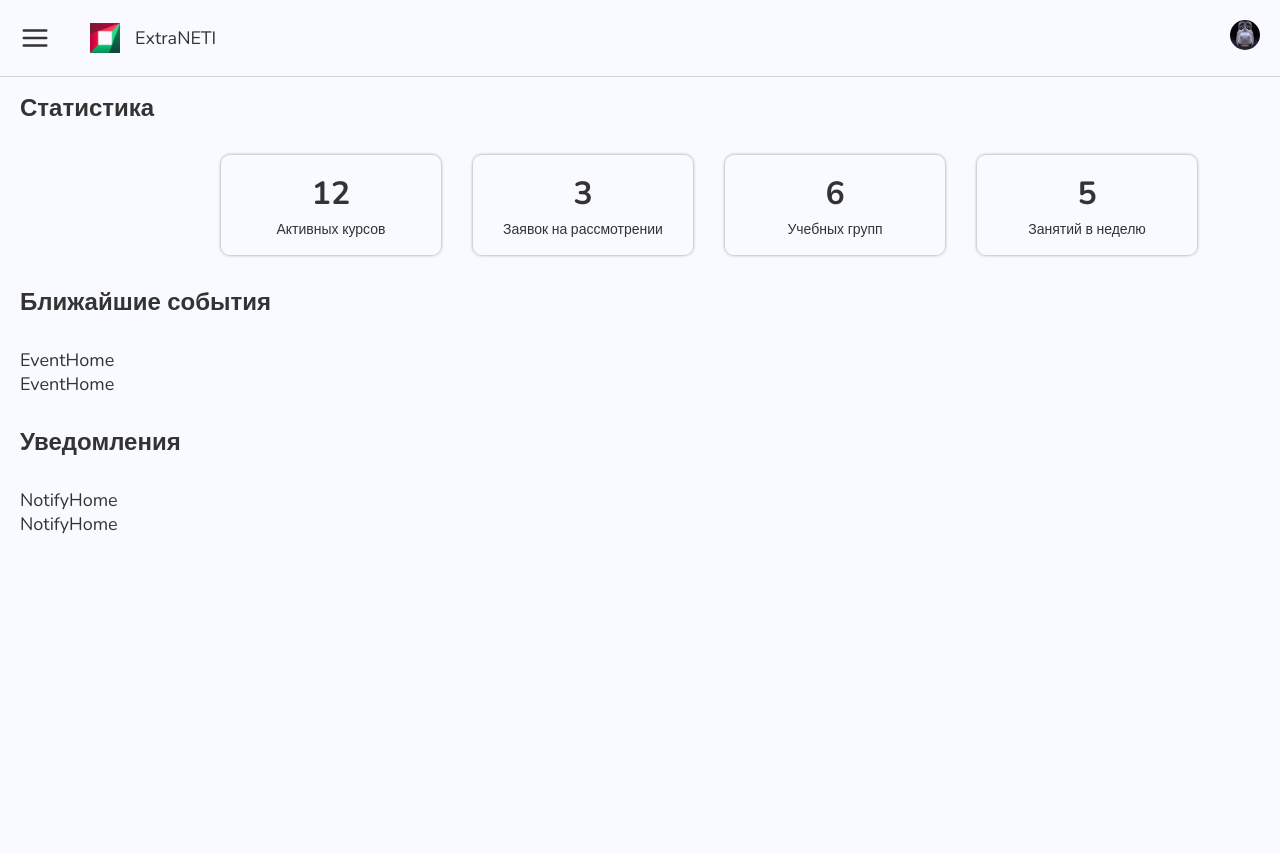
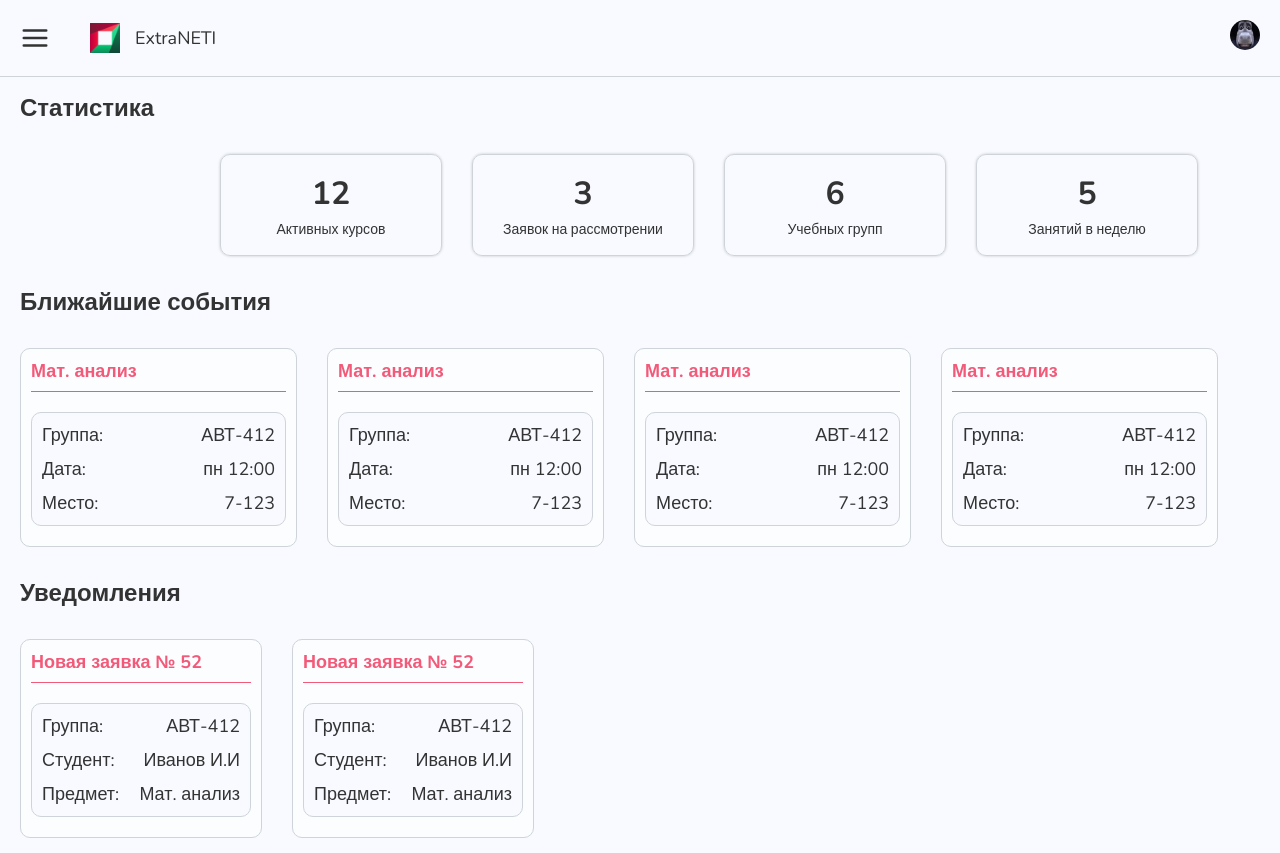
Before and after one commit to tw1zz9/NSTU-prjct, a React (Create React App) app: page / in a window 1280 px wide. Before the commit the page ends 800 px from the top, so only its background shows below. Built offline with nearby package versions, Linux system fonts and the light colour scheme; a web font is replaced by a local one.

Commit message:
лень писать

```diff
--- a/src/components/ActiveCourse/ActiveCourse.module.scss
+++ b/src/components/ActiveCourse/ActiveCourse.module.scss
@@ -17,12 +17,12 @@
 }
 
 .details {
-  width: 350px;
-  height: 300px;
+  width: 370px;
   border-radius: 10px;
   display: flex;
   flex-direction: column;
   padding: 15px;
+  padding-bottom: 30px;
   background: $generalBg;
   border: 1px solid $borderClr;
 }
@@ -49,4 +49,16 @@
 .buttons {
   display: flex;
   justify-content: space-between;
+  margin-top: 40px;
+  gap: 30px;
+
+  * {
+    width: 50%;
+    background: $btnColor;
+    border: none;
+    color: white;
+    border-radius: 10px;
+    font-weight: bold;
+    padding: 10px 20px;
+  }
 }
--- a/src/components/EventHome/EventHome.module.scss
+++ b/src/components/EventHome/EventHome.module.scss
@@ -1,2 +1,34 @@
+@import '../../scss/variables.scss';
+
 .root {
+  padding: 10px;
+  background: $elemBg;
+  border: 1px solid $borderClr;
+  border-radius: 10px;
+  width: 220px;
+  transition: 0.5s;
 }
+
+.title {
+  color: $contrastTextClr;
+  padding-bottom: 8px;
+  border-bottom: 1px solid $contrastTextClr;
+  font-weight: bold;
+}
+
+.details {
+  background: $generalBg;
+  border: 1px solid $borderClr;
+  border-radius: 10px;
+  padding: 10px;
+  display: flex;
+  flex-direction: column;
+  gap: 10px;
+  margin-top: 20px;
+  margin-bottom: 10px;
+
+  .detailsEl {
+    display: flex;
+    justify-content: space-between;
+  }
+}
--- a/src/components/EventHome/index.jsx
+++ b/src/components/EventHome/index.jsx
@@ -1,8 +1,32 @@
 import React from 'react';
 import styles from './EventHome.module.scss';
 
-const EventHome = () => {
-  return <div className={styles.root}>EventHome</div>;
+const EventHome = ({ isSidePanelOpen }) => {
+  return (
+    <div
+      className={styles.root}
+      style={!isSidePanelOpen ? { width: '220px' } : { width: 'calc(25% - 55px)' }}
+    >
+      <div className={styles.title}>Мат. анализ</div>
+
+      <div className={styles.details}>
+        <div className={styles.detailsEl}>
+          <div>Группа:</div>
+          <div>АВТ-412</div>
+        </div>
+
+        <div className={styles.detailsEl}>
+          <div>Дата:</div>
+          <div>пн 12:00</div>
+        </div>
+
+        <div className={styles.detailsEl}>
+          <div>Место:</div>
+          <div>7-123</div>
+        </div>
+      </div>
+    </div>
+  );
 };
 
 export default EventHome;
--- a/src/components/NotifyHome/NotifyHome.module.scss
+++ b/src/components/NotifyHome/NotifyHome.module.scss
@@ -1,2 +1,34 @@
+@import '../../scss/variables.scss';
+
 .root {
+  padding: 10px;
+  background: $elemBg;
+  border: 1px solid $borderClr;
+  border-radius: 10px;
+  width: 220px;
+  transition: 0.5s;
 }
+
+.title {
+  color: $contrastTextClr;
+  padding-bottom: 8px;
+  border-bottom: 1px solid $contrastTextClr;
+  font-weight: bold;
+}
+
+.details {
+  background: $generalBg;
+  border: 1px solid $borderClr;
+  border-radius: 10px;
+  padding: 10px;
+  display: flex;
+  flex-direction: column;
+  gap: 10px;
+  margin-top: 20px;
+  margin-bottom: 10px;
+
+  .detailsEl {
+    display: flex;
+    justify-content: space-between;
+  }
+}
--- a/src/components/NotifyHome/index.jsx
+++ b/src/components/NotifyHome/index.jsx
@@ -2,7 +2,28 @@ import React from 'react';
 import styles from './NotifyHome.module.scss';
 
 const NotifyHome = () => {
-  return <div className={styles.root}>NotifyHome</div>;
+  return (
+    <div className={styles.root}>
+      <div className={styles.title}>Новая заявка № 52</div>
+
+      <div className={styles.details}>
+        <div className={styles.detailsEl}>
+          <div>Группа:</div>
+          <div>АВТ-412</div>
+        </div>
+
+        <div className={styles.detailsEl}>
+          <div>Студент:</div>
+          <div>Иванов И.И</div>
+        </div>
+
+        <div className={styles.detailsEl}>
+          <div>Предмет:</div>
+          <div>Мат. анализ</div>
+        </div>
+      </div>
+    </div>
+  );
 };
 
 export default NotifyHome;
--- a/src/pages/TeacherApplications.jsx
+++ b/src/pages/TeacherApplications.jsx
@@ -8,7 +8,7 @@ const TeacherApplications = ({ isSidePanelOpen }) => {
   const width = !isSidePanelOpen ? 'calc(100vw - 200px)' : '100vw';
   return (
     <div className="root" style={{ marginLeft, width, transition: `.5s` }}>
-      <Apply />
+      <Apply /> <Apply />
     </div>
   );
 };
--- a/src/pages/TeacherCreateEvent.jsx
+++ b/src/pages/TeacherCreateEvent.jsx
@@ -27,14 +27,14 @@ const TeacherCreateCourse = ({ isSidePanelOpen }) => {
         className={`create_event ${isSidePanelOpen ? 'center' : 'start'}`}
         onSubmit={handleSubmit}
       >
-        <div className="create_event_title">Создание курса</div>
+        <div className="create_event_title">Создание мероприятия</div>
         <div className="create_event_desc">
-          Заполните форму, чтобы создать новый курс для студентов.
+          Заполните форму, чтобы создать новое мероприятие для студентов.
         </div>
 
         <div className="create_event_name create_event_el">
           <label className="create_event_nameText" htmlFor="eventName">
-            Название курса
+            Название мероприятия
           </label>
           <input
             className="create_event_nameEl"
--- a/src/pages/TeacherHome.jsx
+++ b/src/pages/TeacherHome.jsx
@@ -4,6 +4,7 @@ import '../scss/pages.scss';
 import Statistics from '../components/Statistics';
 import EventHome from '../components/EventHome';
 import NotifyHome from '../components/NotifyHome';
+import ActiveCourse from '../components/ActiveCourse';
 
 const statElements = [
   {
@@ -56,7 +57,10 @@ const TeacherHome = ({ isSidePanelOpen }) => {
       </div>
       <div className="titleHome">Ближайшие события</div>
       <div className="eventsHome">
-        <EventHome /> <EventHome />
+        <EventHome isSidePanelOpen={isSidePanelOpen} />{' '}
+        <EventHome isSidePanelOpen={isSidePanelOpen} />{' '}
+        <EventHome isSidePanelOpen={isSidePanelOpen} />{' '}
+        <EventHome isSidePanelOpen={isSidePanelOpen} />
       </div>
       <div className="titleHome">Уведомления</div>
       <div className="notifysHome">
--- a/src/scss/pages.scss
+++ b/src/scss/pages.scss
@@ -8,6 +8,17 @@
   padding: 15px 20px;
   box-sizing: border-box;
   gap: 30px;
+}
+
+.eventsHome,
+.notifysHome {
+  display: flex;
+  flex-wrap: wrap;
+  width: 100%;
+  transition: margin-left 0.5s, width 0.5s;
+  box-sizing: border-box;
+  gap: 30px;
+  width: 100%;
 }
 
 .home {
```
